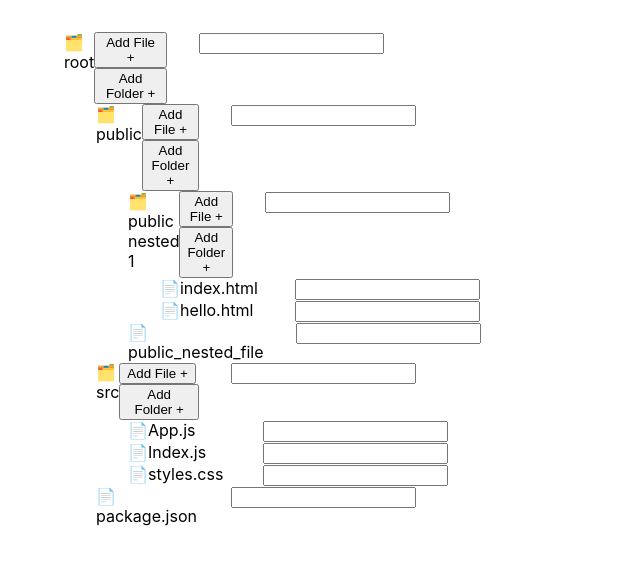
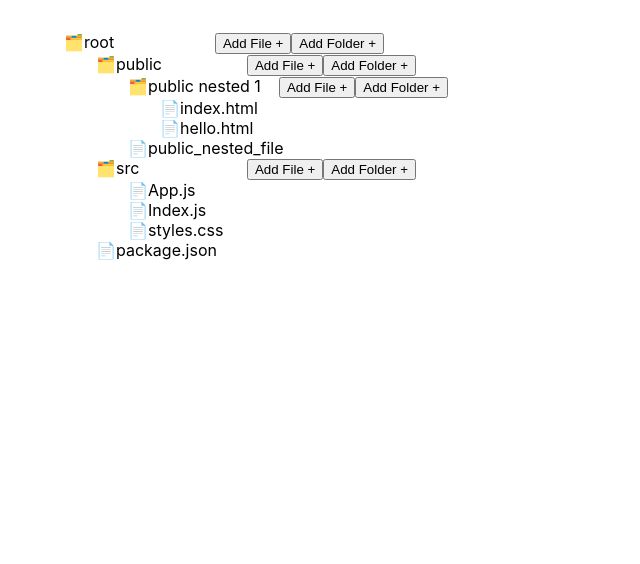
Before and after one commit to code0monkey1/react-interview-file-explorer, a React (Create React App) app: page / in a window 1280 px wide. Shown: the top 564 px of the page, without its empty margins (0-640 px from the left). Built offline with nearby package versions, Linux system fonts and the light colour scheme.

Commit message:
23 Apr 2023, 11:01

```diff
--- a/src/components/Folder.jsx
+++ b/src/components/Folder.jsx
@@ -39,12 +39,13 @@ const [showInput,setShowInput]=useState(false)
  return<>
 
       <span>{data.isFolder?<>🗂️</>:<>📄</>}{data.name}</span>
-      <div onClick={(e)=>{e.stopPropagation()}} style={{display:data.isFolder?"block":"none"}}>
+      <div onClick={(e)=>{e.stopPropagation();setShowInput(!showInput)}} style={{display:data.isFolder?"block":"none"}}>
           <button>Add File +</button>
           <button>Add Folder +</button>
       </div>
-      <div style={{paddingLeft:"2rem"}}>
+      {<div style={{paddingLeft:"2rem",display:showInput?"block":"none"}}>
         <input type="text"/>
       </div>
+      }
     </>
 }
```
